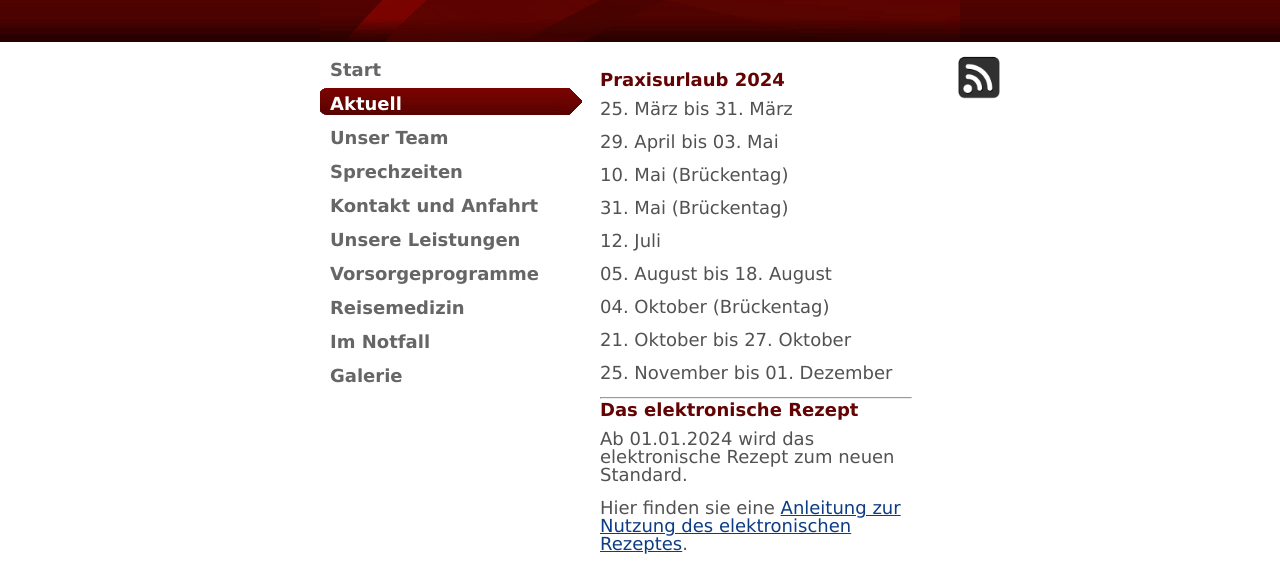
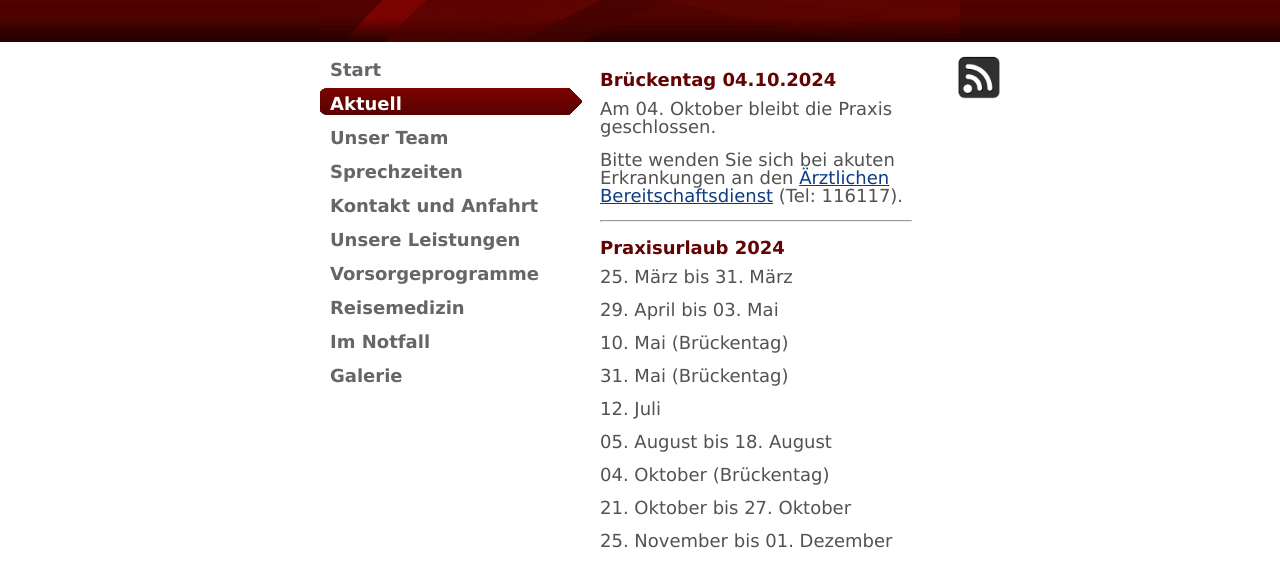
Before and after one commit to alexxcons/WebsitePraxis, a plain HTML site: page aktuell.html in a window 1280 px wide. Shown: the part 172-734 px from the top of the page. Drawn offline with Linux system fonts and the light colour scheme.

Commit message:
Brückentag

```diff
--- a/aktuell.html
+++ b/aktuell.html
@@ -36,6 +36,13 @@
                 </ul>
             </div>
             <div  id="content" class="column-center">
+                <div>
+                    <p></p>
+                    <h3>Brückentag 04.10.2024</h3>
+                    <p>Am 04. Oktober bleibt die Praxis geschlossen.</p>
+                    <p>Bitte wenden Sie sich bei akuten Erkrankungen an den <a href="https://www.bereitschaftsdienst-hessen.de/" target="_blank">Ärztlichen Bereitschaftsdienst</a> (Tel: 116117).</p>
+                </div>
+                <hr>
                 <!-- <div>
                     <p></p>
                     <h3>Praxisurlaub 05.08.2024 bis 16.08.2024</h3>
@@ -112,13 +119,6 @@
                     <p>Eine Terminvereinbarung ist nicht erforderlich.</p>
                 </div>
                 <hr/> -->
-                <!-- <div>
-                    <p></p>
-                    <h3>Brückentag 02.10.2023</h3>
-                    <p>Am 02. Oktober bleibt die Praxis geschlossen.</p>
-                    <p>Bitte wenden Sie sich bei akuten Erkrankungen an den <a href="https://www.bereitschaftsdienst-hessen.de/" target="_blank">Ärztlichen Bereitschaftsdienst</a> (Tel: 116117).</p>
-                </div>
-                <hr> -->
                 <!-- <div>
                     <p></p>
                     <h3>Coronaimpfung verfügbar!</h3>
```
